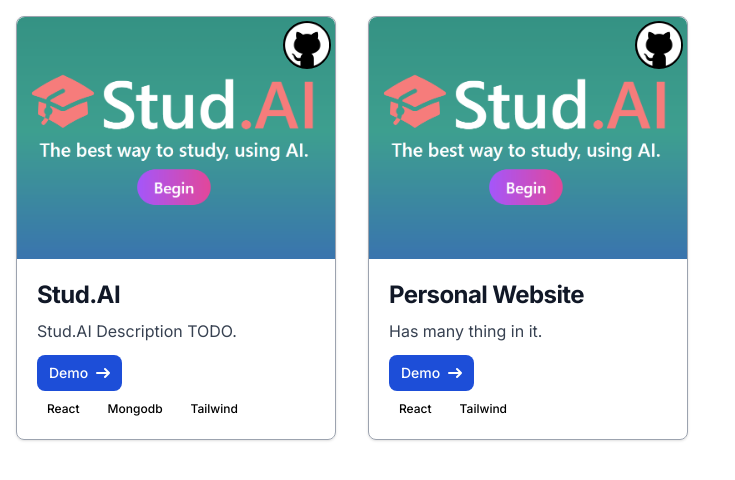
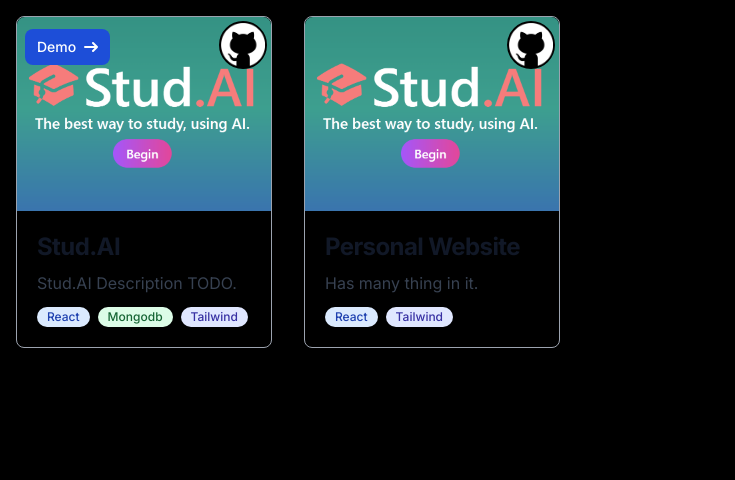
Before and after one commit to Aditya-Bang/final_personal_website_2, a Next.js app: page /qualifications in a window 1280 px wide. Shown: the top 480 px of the page, without its empty margins (0-735 px from the left). Built offline with nearby package versions, Linux system fonts and the light colour scheme.

Commit message:
bug fixes

```diff
--- a/app/about/page.js
+++ b/app/about/page.js
@@ -2,7 +2,7 @@ import React from 'react'
 
 const About = () => {
   return (
-    <div>About</div>
+    <div className='text-white'>About</div>
   )
 }
 
--- a/app/layout.js
+++ b/app/layout.js
@@ -1,5 +1,6 @@
 import { Inter } from "next/font/google";
 import "./globals.css";
+//import { WebVitals } from "@/components/WebVitals";
 
 const inter = Inter({ subsets: ["latin"] });
 
@@ -11,7 +12,10 @@ export const metadata = {
 export default function RootLayout({ children }) {
   return (
     <html lang="en">
-      <body className={inter.className}>{children}</body>
+      <body className={`${inter.className} bg-black`}>
+        {/*<WebVitals />*/}
+        {children}
+      </body>
     </html>
   );
 }
--- /dev/null
+++ b/app/projects.json
@@ -0,0 +1,42 @@
+[
+    {
+        "name": "Stud.AI",
+        "description": "Stud.AI Description TODO.",
+        "tags": [
+            {
+                "name": "React",
+                "color": "blue"
+            },
+            {
+                "name": "Mongodb",
+                "color": "green"
+            },
+            {
+                "name": "Tailwind",
+                "color": "indigo"
+            }
+        ],
+        "image": "./projectimgs/StudAI.png",
+        "alt": "Stud.AI Project Image",
+        "source_code_link": "https://github.com/SuperMK15/StudAI",
+        "demo": "https://studai-8en7.onrender.com/"
+    },
+    {
+        "name": "Personal Website",
+        "description": "Has many thing in it.",
+        "tags": [
+            {
+                "name": "React",
+                "color": "blue"
+            },
+            {
+                "name": "Tailwind",
+                "color": "indigo"
+            }
+        ],
+        "image": "./projectimgs/StudAI.png",
+        "alt": "Personal Website Image",
+        "source_code_link": "https://github.com/Aditya-Bang/final_personal_website_2",
+        "demo": ""
+    }
+]
--- a/app/qualifications/page.js
+++ b/app/qualifications/page.js
@@ -1,11 +1,13 @@
 import React from 'react'
 import ProjectCard2 from '@/components/ProjectCard2'
-import { projects } from "../writing"
+import projects from "../projects.json"
 
 const Qualifications = () => {
+
     return (
         <div className='flex flex-row'>
-            {projects.map((project, index) => (
+            {projects.map((project, index) => {
+                return (
                     <ProjectCard2
                         key={`project-${index}`}
                         index={index}
@@ -17,7 +19,8 @@ const Qualifications = () => {
                         source_code_link={project.source_code_link}
                         demo={project.demo}
                     />
-            ))}
+                )
+            })}
         </div>
     )
 }
--- a/app/writing.js
+++ b/app/writing.js
@@ -1,5 +1,3 @@
-// color options are blue, gray, red, green, yellow, purple, indigo, pink
-
 const projects = [
     {
       name: "Stud.AI",
@@ -39,7 +37,7 @@ const projects = [
       image: "./projectimgs/StudAI.png",
       alt: "Personal Website Image",
       source_code_link: "https://github.com/Aditya-Bang/final_personal_website_2",
-      demo: "NULL",
+      demo: "#",
     },
 ];
 
--- a/components/ProjectCard2.jsx
+++ b/components/ProjectCard2.jsx
@@ -3,7 +3,7 @@ import React from 'react'
 const ProjectCard2 = (props) => {
     return (
         <div className='p-4'>
-            <div className="max-w-xs border border-gray-400 rounded-lg shadow dark:bg-gray-800 dark:border-gray-700 relative">
+            <div className="max-w-64 border border-gray-400 rounded-lg shadow dark:bg-gray-800 dark:border-gray-700 relative">
                 <img className="rounded-t-lg" src={props.image} alt={props.alt} />
 
                 <a href={props.source_code_link} target="_blank" className='absolute rounded-full bg-black border-2 border-black top-0 right-0 m-1 h-12 w-12'>
@@ -14,6 +14,15 @@ const ProjectCard2 = (props) => {
                     />
                 </a>
 
+                {props.demo ?
+                    <a href={props.demo} target="_blank" className="inline-flex items-center px-3 py-2 text-sm font-medium text-center text-white bg-blue-700 rounded-lg hover:bg-blue-800 focus:ring-4 focus:outline-none focus:ring-blue-300 dark:bg-blue-600 dark:hover:bg-blue-700 dark:focus:ring-blue-800 absolute top-0 left-0 m-2 mt-3">
+                        Demo
+                        <svg className="rtl:rotate-180 w-3.5 h-3.5 ms-2" aria-hidden="true" xmlns="http://www.w3.org/2000/svg" fill="none" viewBox="0 0 14 10">
+                            <path stroke="currentColor" stroke-linecap="round" stroke-linejoin="round" stroke-width="2" d="M1 5h12m0 0L9 1m4 4L9 9" />
+                        </svg>
+                    </a> : <div />}
+
+
 
                 <div className="p-5">
                     <div>
@@ -22,17 +31,35 @@ const ProjectCard2 = (props) => {
 
                     <p className="mb-3 font-normal text-gray-700 dark:text-gray-400">{props.description}</p>
 
-                    <a href="#" className="inline-flex items-center px-3 py-2 text-sm font-medium text-center text-white bg-blue-700 rounded-lg hover:bg-blue-800 focus:ring-4 focus:outline-none focus:ring-blue-300 dark:bg-blue-600 dark:hover:bg-blue-700 dark:focus:ring-blue-800">
-                        Demo
-                        <svg className="rtl:rotate-180 w-3.5 h-3.5 ms-2" aria-hidden="true" xmlns="http://www.w3.org/2000/svg" fill="none" viewBox="0 0 14 10">
-                            <path stroke="currentColor" stroke-linecap="round" stroke-linejoin="round" stroke-width="2" d="M1 5h12m0 0L9 1m4 4L9 9" />
-                        </svg>
-                    </a>
 
+                    {/*color options are blue, gray, red, green, yellow, purple, indigo, pink*/}
                     <div className="flex flex-wrap gap-2 mt-2">
-                        {props.tags.map((tag, tagIndex) => (
-                            <span key={`project-${props.index}-tag-${tagIndex}`} className={`bg-${tag.color}-100 text-${tag.color}-800 text-xs font-medium px-2.5 py-0.5 rounded-full dark:bg-${tag.color}-900 dark:text-${tag.color}-300`}>{tag.name}</span>
-                        ))}
+                        {props.tags.map((tag, tagIndex) => {
+                            let style;
+                            if (tag.color == "blue") {
+                                style = "bg-blue-100 text-blue-800 text-xs font-medium px-2.5 py-0.5 rounded-full dark:bg-blue-900 dark:text-blue-300";
+                            } else if (tag.color == "gray") {
+                                style = "bg-gray-100 text-gray-800 text-xs font-medium px-2.5 py-0.5 rounded-full dark:bg-gray-900 dark:text-gray-300";
+                            } else if (tag.color == "red") {
+                                style = "bg-red-100 text-red-800 text-xs font-medium px-2.5 py-0.5 rounded-full dark:bg-red-900 dark:text-red-300";
+                            } else if (tag.color == "green") {
+                                style = "bg-green-100 text-green-800 text-xs font-medium px-2.5 py-0.5 rounded-full dark:bg-green-900 dark:text-green-300";
+                            } else if (tag.color == "yellow") {
+                                style = "bg-yellow-100 text-yellow-800 text-xs font-medium px-2.5 py-0.5 rounded-full dark:bg-yellow-900 dark:text-yellow-300";
+                            } else if (tag.color == "purple") {
+                                style = "bg-purple-100 text-purple-800 text-xs font-medium px-2.5 py-0.5 rounded-full dark:bg-purple-900 dark:text-purple-300";
+                            } else if (tag.color == "indigo") {
+                                style = "bg-indigo-100 text-indigo-800 text-xs font-medium px-2.5 py-0.5 rounded-full dark:bg-indigo-900 dark:text-indigo-300";
+                            } else {
+                                style = "bg-pink-100 text-pink-800 text-xs font-medium px-2.5 py-0.5 rounded-full dark:bg-pink-900 dark:text-pink-300";
+                            }
+                            return (
+                                <span key={`project-${props.index}-tag-${tagIndex}`} className={style}>{tag.name}</span>
+                            )
+                        })}
+
+
+
                     </div>
                 </div>
             </div>
--- /dev/null
+++ b/components/WebVitals.jsx
@@ -0,0 +1,9 @@
+'use client'
+
+import { useReportWebVitals } from 'next/web-vitals'
+
+export function WebVitals() {
+  useReportWebVitals((metric) => {
+    console.log(metric)
+  })
+}
```
Also changed, not shown: cpsnipts.txt (added). Lines whose indentation alone changed are shown as unchanged.
